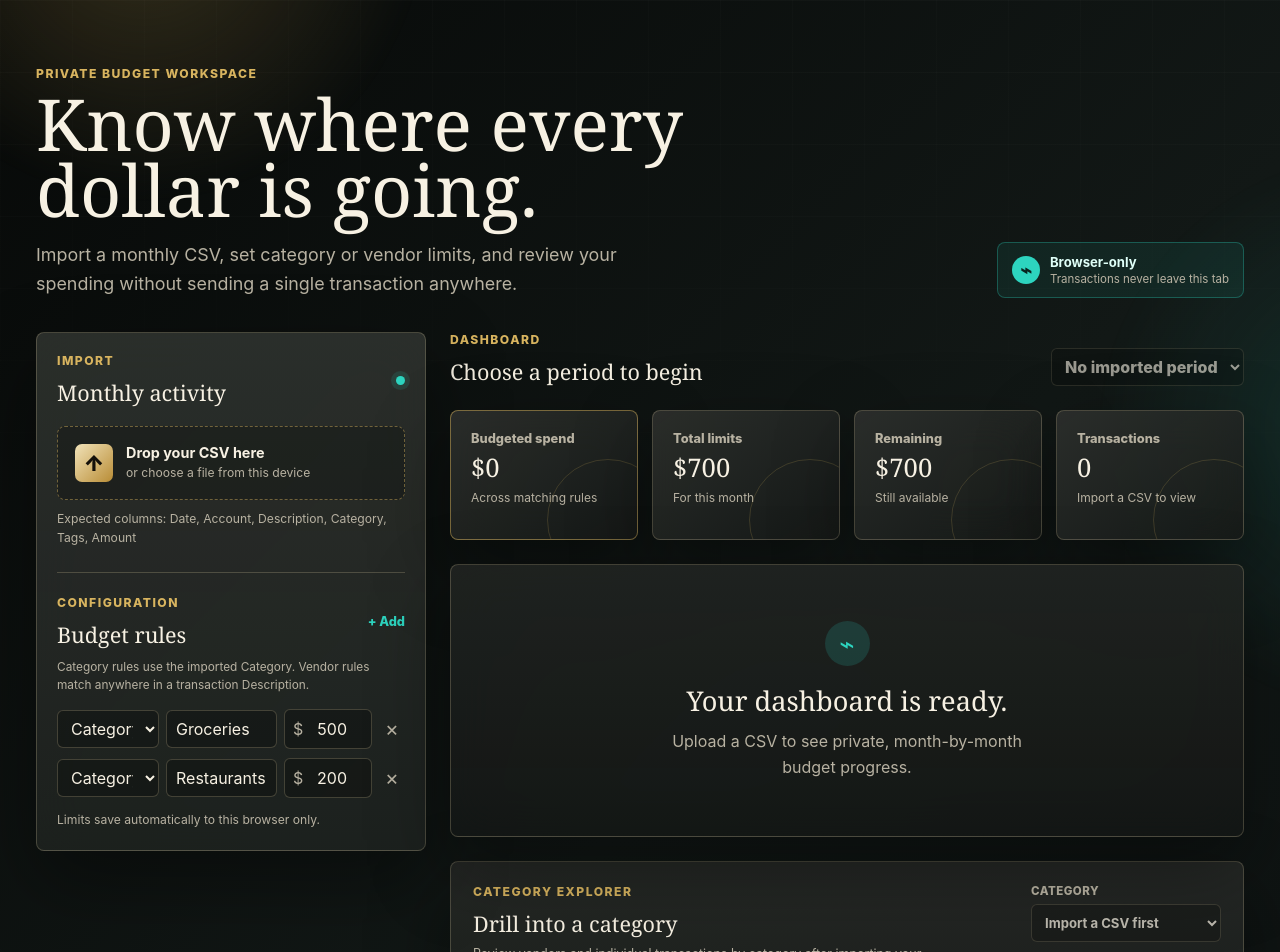
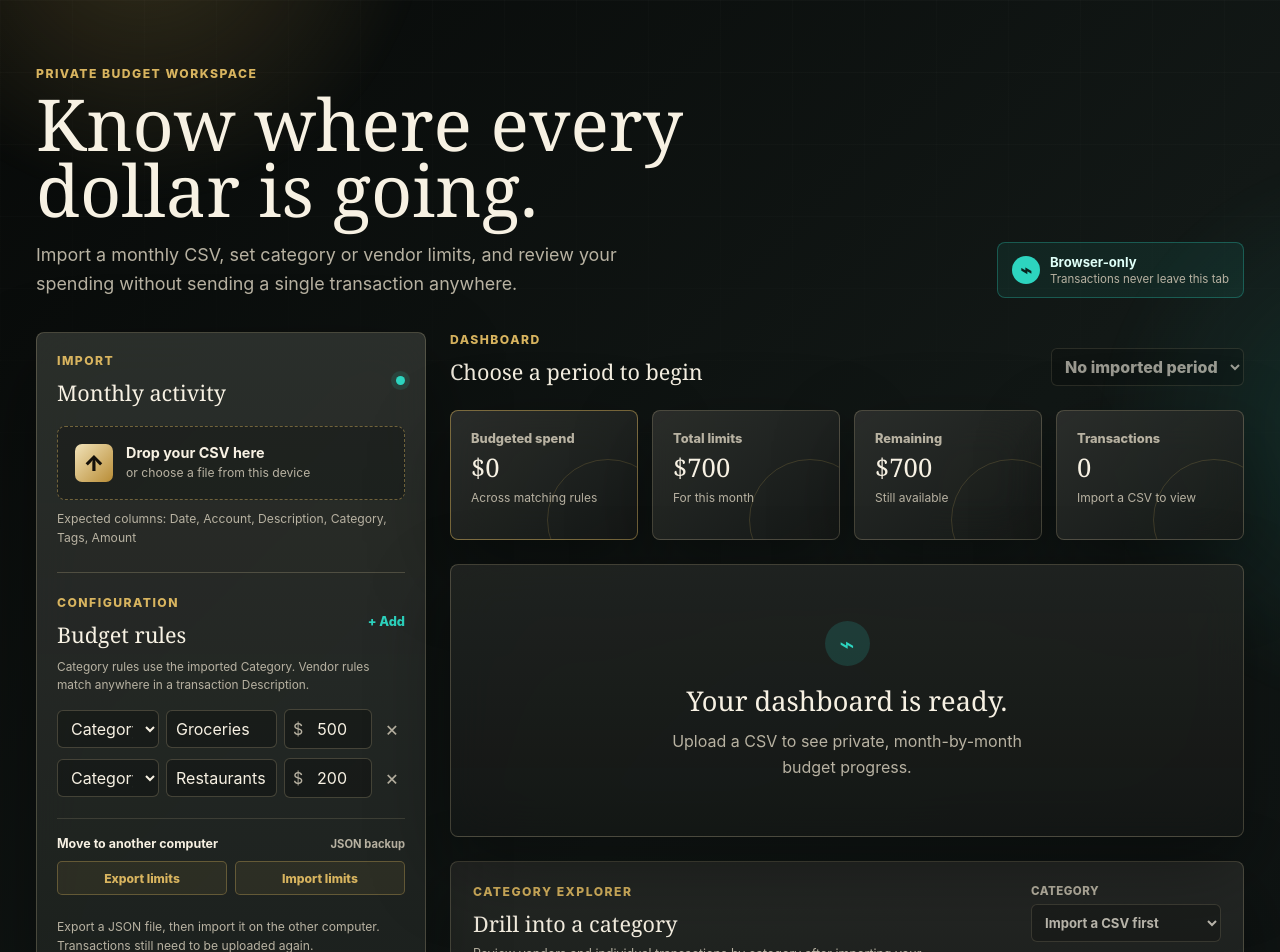
Before and after one commit to bpdulog/personal-budget-tracker, a React (Vite) app: page / in a window 1280 px wide. Shown: the top 952 px of the page. Built offline with nearby package versions, Linux system fonts and the light colour scheme.

Commit message:
Add budget limits export and import

```diff
--- a/src/App.jsx
+++ b/src/App.jsx
@@ -3,6 +3,7 @@ import Papa from "papaparse";
 import { Bar, BarChart, CartesianGrid, Cell, Line, LineChart, ReferenceLine, ResponsiveContainer, Tooltip, XAxis, YAxis } from "recharts";
 
 const STORAGE_KEY = "ledgerBudgetSettings.v1";
+const BUDGET_BACKUP_VERSION = 1;
 const REQUIRED_HEADERS = ["Date", "Account", "Description", "Category", "Tags", "Amount"];
 const starterBudgets = [
   { id: crypto.randomUUID(), type: "category", name: "Groceries", limit: 500 },
@@ -108,6 +109,7 @@ function App() {
   const [message, setMessage] = useState("");
   const [isDragging, setIsDragging] = useState(false);
   const fileInput = useRef(null);
+  const budgetFileInput = useRef(null);
 
   useEffect(() => {
     localStorage.setItem(STORAGE_KEY, JSON.stringify({ budgets }));
@@ -501,6 +503,58 @@ function App() {
     setBudgets((current) => current.map((budget) => (budget.id === id ? { ...budget, [field]: value } : budget)));
   }
 
+  function exportBudgets() {
+    const backup = {
+      format: "personal-budget-tracker-budgets",
+      version: BUDGET_BACKUP_VERSION,
+      exportedAt: new Date().toISOString(),
+      budgets: budgets.map(({ type, name, limit }) => ({ type: type === "vendor" ? "vendor" : "category", name, limit })),
+    };
+    const blob = new Blob([JSON.stringify(backup, null, 2)], { type: "application/json" });
+    const url = URL.createObjectURL(blob);
+    const link = document.createElement("a");
+    link.href = url;
+    link.download = `budget-limits-${new Date().toISOString().slice(0, 10)}.json`;
+    link.click();
+    URL.revokeObjectURL(url);
+    setMessage(`${budgets.length} budget rule${budgets.length === 1 ? "" : "s"} exported. Keep the JSON file somewhere safe.`);
+  }
+
+  async function importBudgets(file) {
+    if (!file) return;
+    if (!file.name.toLowerCase().endsWith(".json")) {
+      setMessage("Choose a .json budget backup file.");
+      return;
+    }
+
+    setMessage("Reading your budget backup locallyâ€¦");
+    try {
+      const backup = JSON.parse(await file.text());
+      if (backup?.format !== "personal-budget-tracker-budgets" || backup.version !== BUDGET_BACKUP_VERSION || !Array.isArray(backup.budgets)) {
+        throw new Error("unsupported format");
+      }
+
+      const restoredBudgets = backup.budgets.map((budget) => {
+        if (!budget || typeof budget !== "object") throw new Error("invalid rule");
+        const limit = Number(budget.limit);
+        if (typeof budget.name !== "string" || !Number.isFinite(limit) || limit < 0 || (budget.type !== "category" && budget.type !== "vendor")) {
+          throw new Error("invalid rule");
+        }
+        return {
+          id: crypto.randomUUID(),
+          type: budget.type,
+          name: budget.name,
+          limit,
+        };
+      });
+
+      setBudgets(restoredBudgets);
+      setMessage(`${restoredBudgets.length} budget rule${restoredBudgets.length === 1 ? "" : "s"} imported and saved to this browser.`);
+    } catch {
+      setMessage("That budget backup could not be read. No limits were changed.");
+    }
+  }
+
   function addBudget(name = "", limit = 0, type = "category") {
     setBudgets((current) => [...current, { id: crypto.randomUUID(), type, name, limit }]);
   }
@@ -559,7 +613,15 @@ function App() {
                 </div>
               ))}
             </div>
-            <p className="save-note">Limits save automatically to this browser only.</p>
+            <div className="budget-backup">
+              <div className="budget-backup-heading"><strong>Move to another computer</strong><span>JSON backup</span></div>
+              <div className="budget-backup-actions">
+                <button className="backup-button" type="button" onClick={exportBudgets}>Export limits</button>
+                <button className="backup-button" type="button" onClick={() => budgetFileInput.current?.click()}>Import limits</button>
+              </div>
+              <input ref={budgetFileInput} className="visually-hidden" type="file" accept=".json,application/json" onChange={(event) => { importBudgets(event.target.files?.[0]); event.target.value = ""; }} />
+              <p className="save-note">Export a JSON file, then import it on the other computer. Transactions still need to be uploaded again.</p>
+            </div>
           </aside>
 
           <section className="results" aria-label="Budget dashboard">
--- a/src/styles.css
+++ b/src/styles.css
@@ -12,6 +12,12 @@ button, input, select { font: inherit; } button { border: 0; cursor: pointer; }
 .budget-help { margin: 10px 0 0; color: var(--muted); font-size: .74rem; line-height: 1.5; }
 .budget-inputs { grid-template-columns: 102px minmax(0, 1fr) 88px 26px; }
 .budget-inputs select { width: 100%; }
+.budget-backup { display: grid; gap: 10px; margin-top: 20px; padding-top: 17px; border-top: 1px solid rgba(231, 215, 168, .14); }
+.budget-backup-heading { display: flex; align-items: center; justify-content: space-between; gap: 10px; color: var(--ink); font-size: .78rem; }
+.budget-backup-heading span { color: var(--muted); font-size: .7rem; font-weight: 700; }
+.budget-backup-actions { display: grid; grid-template-columns: 1fr 1fr; gap: 8px; }
+.backup-button { min-height: 34px; padding: 7px 9px; color: var(--accent); border: 1px solid rgba(216, 180, 95, .32); border-radius: 5px; background: rgba(216, 180, 95, .08); font-size: .76rem; font-weight: 800; }
+.backup-button:hover { color: var(--ink); border-color: rgba(216, 180, 95, .65); background: rgba(216, 180, 95, .14); }
 .cashflow-shell { padding: 22px; border: 1px solid var(--line); border-radius: 8px; background: linear-gradient(180deg, rgba(247, 241, 227, .1), rgba(247, 241, 227, .04)), rgba(13, 17, 16, .86); box-shadow: var(--shadow); }
 .cashflow-layout { display: grid; grid-template-columns: minmax(190px, .7fr) minmax(0, 1.3fr); gap: 20px; align-items: stretch; margin-top: 19px; }
 .cashflow-stats { display: grid; gap: 10px; }
```
Also changed, not shown: 1 other file (tests, documents, lock files or other folders).
